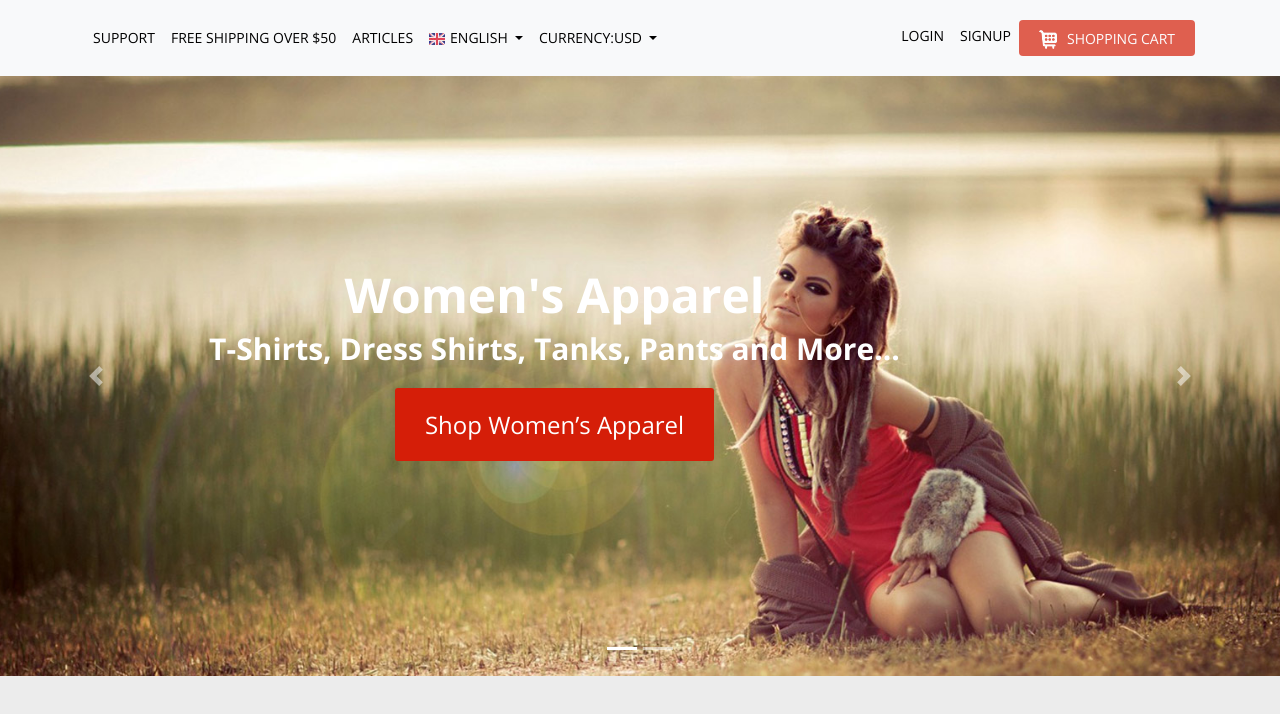
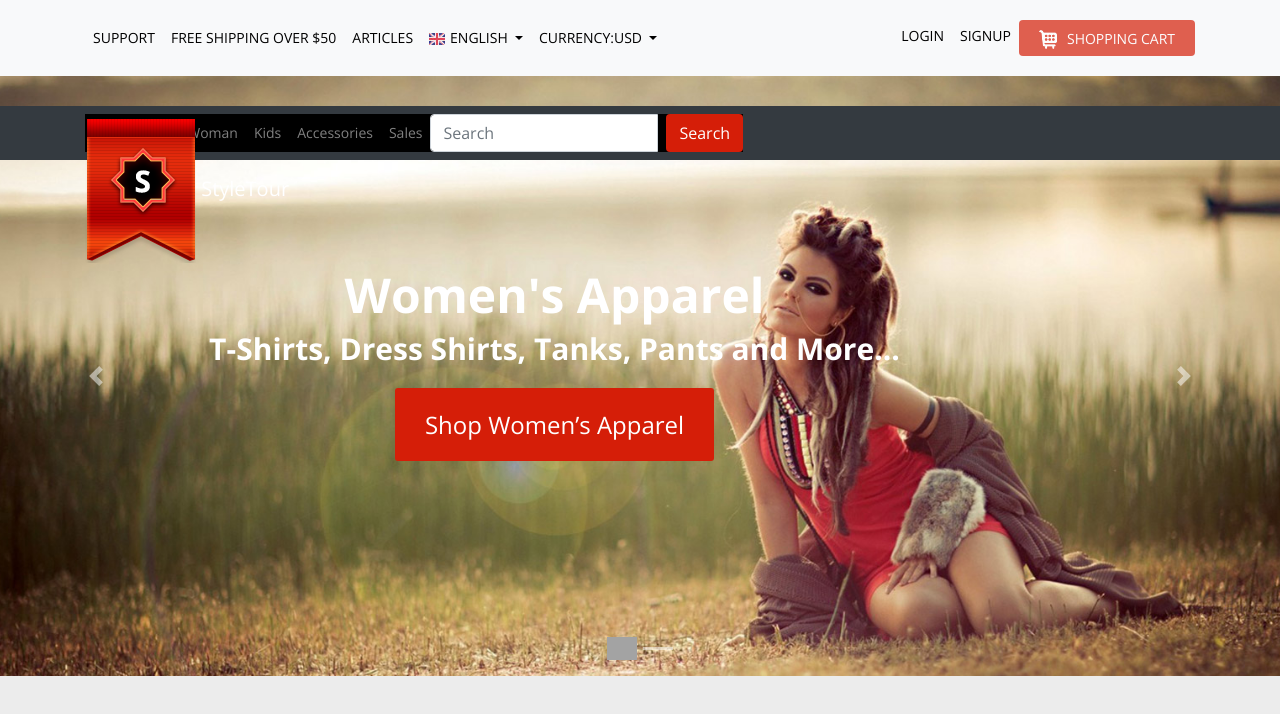
Before and after one commit to SergeevVasily/StyleTour, a plain HTML site: page index.html in a window 1280 px wide. Drawn offline with nearby package versions, Linux system fonts and the light colour scheme.

Commit message:
main bar added

```diff
--- a/css/style.css
+++ b/css/style.css
@@ -1,4 +1,5 @@
 /*font-family: 'Open Sans', sans-serif;*/
+
 body{
     background: #ececec;
     font-family: 'Open Sans', sans-serif;
@@ -20,13 +21,12 @@ h3{
 	.menu-top .navbar-nav{
         float: none!important;
     }
+
 }
 
 /* Medium Devices, Desktops */
 @media only screen and (max-width : 992px) {
-    .menu-carousel-class .carousel-caption{
-        left: 20%;
-    }
+
     .menu-carousel-class .carousel-caption h1{
         font-size: 40px;
     }
@@ -181,3 +181,38 @@ h3{
 .menu-carousel-class .container{
     position: relative;
 }
+
+
+
+.carousel-indicators-wrap .carousel-indicators li.active{
+    background: #a3a3a3;
+}
+.carousel-indicators-wrap .carousel-indicators li:first-child{
+    margin-left: 0;
+}
+
+.carousel-indicators-wrap .carousel-indicators li:last-child{
+    margin-right: 0;
+}
+
+.main-menu .navbar-expand-lg{
+    background: black;
+    width: 100%;
+    border: none;
+}
+
+.main-menu .main-menu-bg{
+    background: black;
+    border: 3px;
+}
+.main-menu .navbar-brand {
+    display: block;
+    position: absolute;
+    vertical-align: middle;
+}
+.main-menu{
+    position: absolute;
+    z-index: 21;
+    width: 100%;
+    top: 30px;
+}
--- a/index.html
+++ b/index.html
@@ -15,9 +15,10 @@
 		<div class="menu-top">
 			<nav class="navbar navbar-expand-lg navbar-light bg-light">
 				<div class="container">
-				<button class="navbar-toggler ml-auto" type="button" data-toggle="collapse" data-target="#navbarSupportedContent" aria-controls="navbarSupportedContent" aria-expanded="false" aria-label="Toggle navigation">
+				<button class="navbar-toggler ml-auto btn-red" type="button" data-toggle="collapse" data-target="#navbarSupportedContent" aria-controls="navbarSupportedContent" aria-expanded="false" aria-label="Toggle navigation">
 					<span class="navbar-toggler-icon"></span>
 				</button>
+
 
 				<div class="collapse navbar-collapse" id="navbarSupportedContent">
 					<ul class="navbar-nav ">
@@ -58,6 +59,45 @@
 
 		<section class="menu-carousel-class">
 		<div id="carousel" class="carousel fade" data-ride="carousel">
+
+
+			<div class="main-menu"><!--main menu-->
+				<nav class="navbar navbar-expand-lg navbar-dark bg-dark">
+					<div class="container">
+						<div class="main-menu-bg">
+						<div class="navbar-header">
+							<a class="navbar-brand" href="#"><img src="img/logo.png" alt="StyleTour">
+								<span>StyleTour</span>
+								</a>
+						</div>
+						<div class="collapse navbar-collapse" id="navbarSupportedContent1">
+							<ul class="navbar-nav ">
+								<li><a class="nav-link" href="#">Shop</a></li>
+								<li><a class="nav-link" href="#">Man</a></li>
+								<li><a class="nav-link" href="#">Woman</a></li>
+								<li><a class="nav-link" href="#">Kids</a></li>
+								<li><a class="nav-link" href="#">Accessories</a></li>
+								<li><a class="nav-link" href="#">Sales</a></li>
+							</ul>
+							<div class="navbar-nav navbar-right ml-auto">
+								<form class="input-group my-2 my-lg-0">
+									<input class="form-control mr-sm-2" type="search" placeholder="Search" aria-label="Search">
+
+									<span class="input-group-btn">
+										<button class="btn btn-red my-2 my-sm-0" type="submit">Search</button>
+									</span>
+
+								</form>
+							</div>
+						</div>
+						</div> <!--main menu bg-->
+					</div><!--container-->
+				</nav>
+			</div>
+
+
+
+
 			<div class="carousel-indicators-wrap">
 				<ol class="carousel-indicators">
 					<li data-target="#carousel" data-slide-to="0" class="active"></li>
```
Also changed, not shown: 1 other file.
